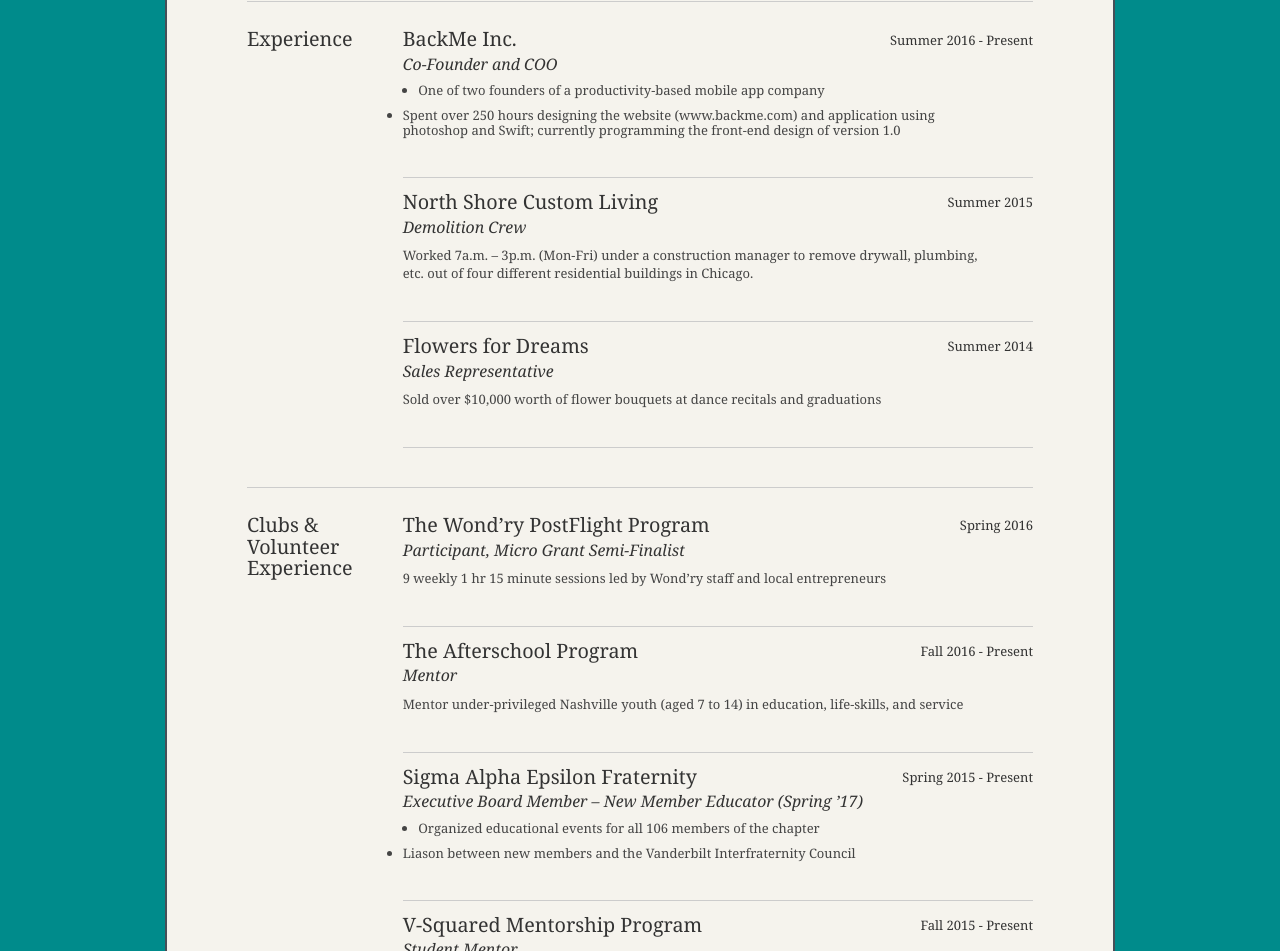
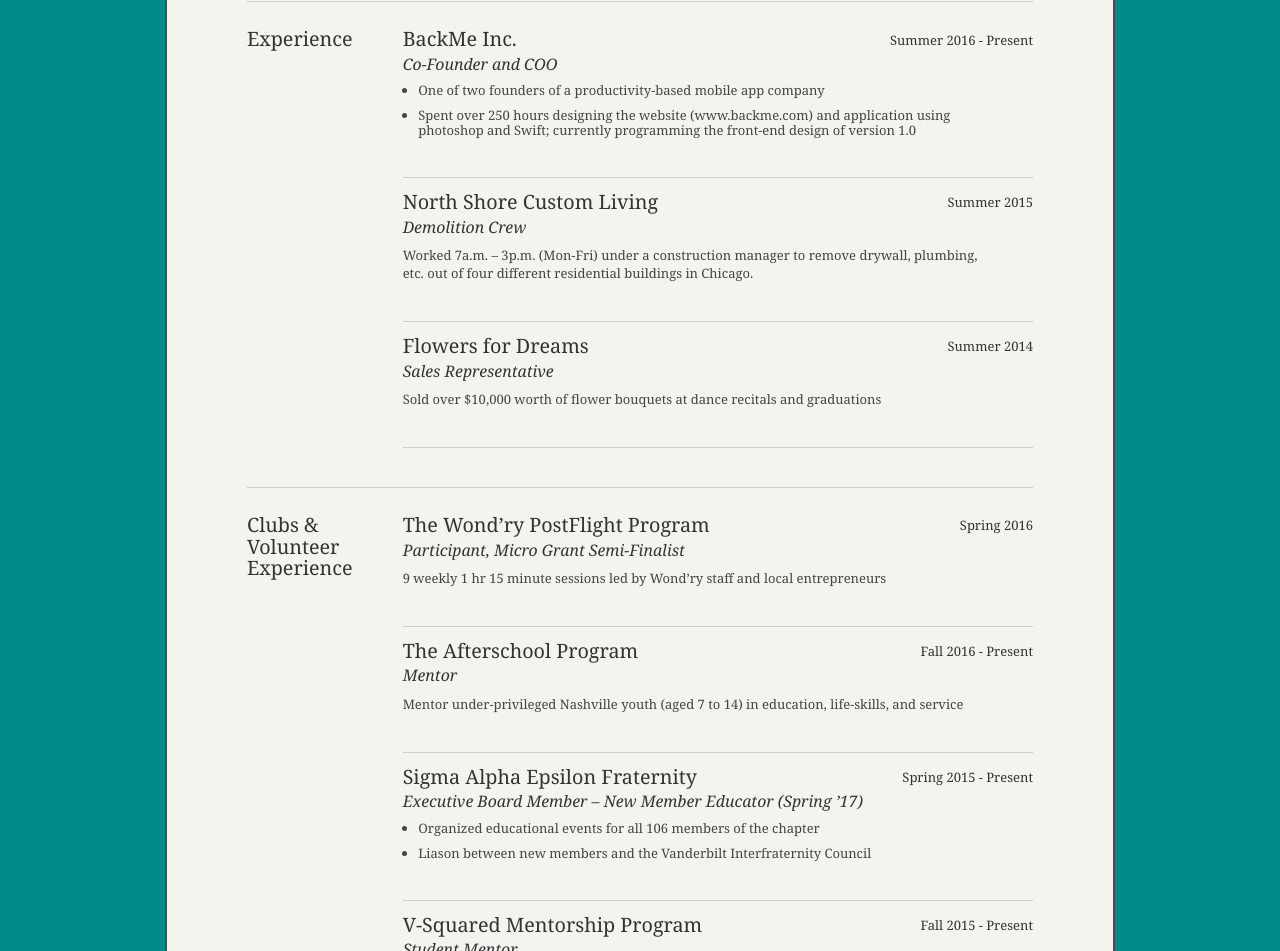
Before and after one commit to danielchines/danielchines.github.io, a Jekyll site: the page built from index.html, in a window 1280 px wide and 1400 px high, scrolled down 2426 px. Shown: the part 150-1101 px from the top of the window. Built offline with Jekyll 4.4.1, drawn with Linux system fonts in a browser that asks for light colours.

Commit message:
Update resume.css

```diff
--- a/_includes/css/resume.css
+++ b/_includes/css/resume.css
@@ -65,7 +65,7 @@ p.education-p { margin-top: 12px; font-size: 100%; line-height: 18px; }
 #bd .job p { margin: 0.75em 3em 2em 0; }
 .job ul { margin-top: 0.75em; }
 #bd li.job { margin: 0 0 10px 1.2em; line-height: 15px; padding: 0; list-style-type: disc; border-bottom: none; }
-#bd li.job.last { border-bottom: none; margin: 0.75em 4em 2em 0; padding-bottom: 0px; }
+#bd li.job.last { border-bottom: none; margin: 0.75em 4em 2em 1.2em; padding-bottom: 0px; }
 
 /* //-- Languages -- */
 #bd .talent { margin-top: 0; width: 32%; float: right }
```
